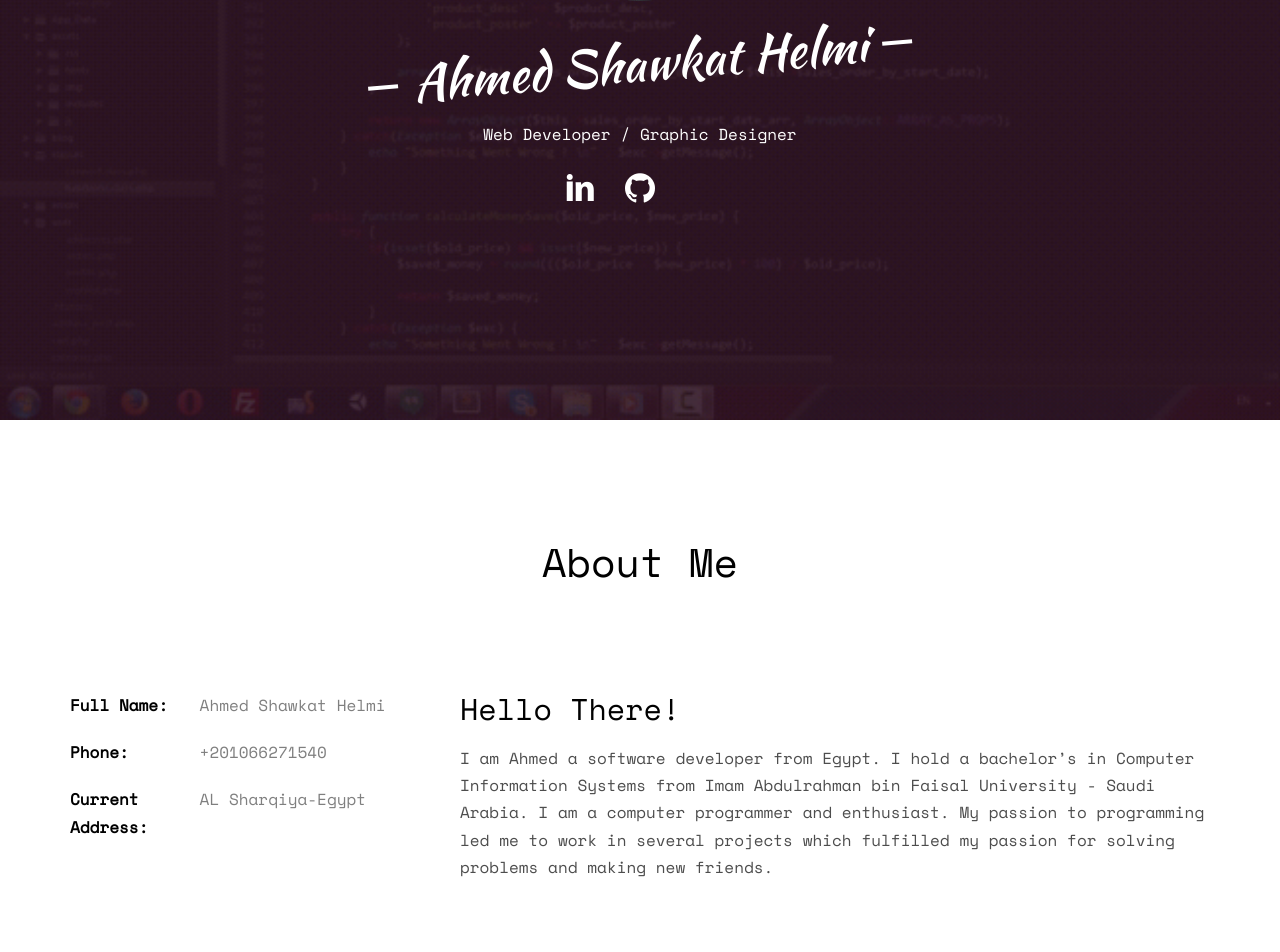
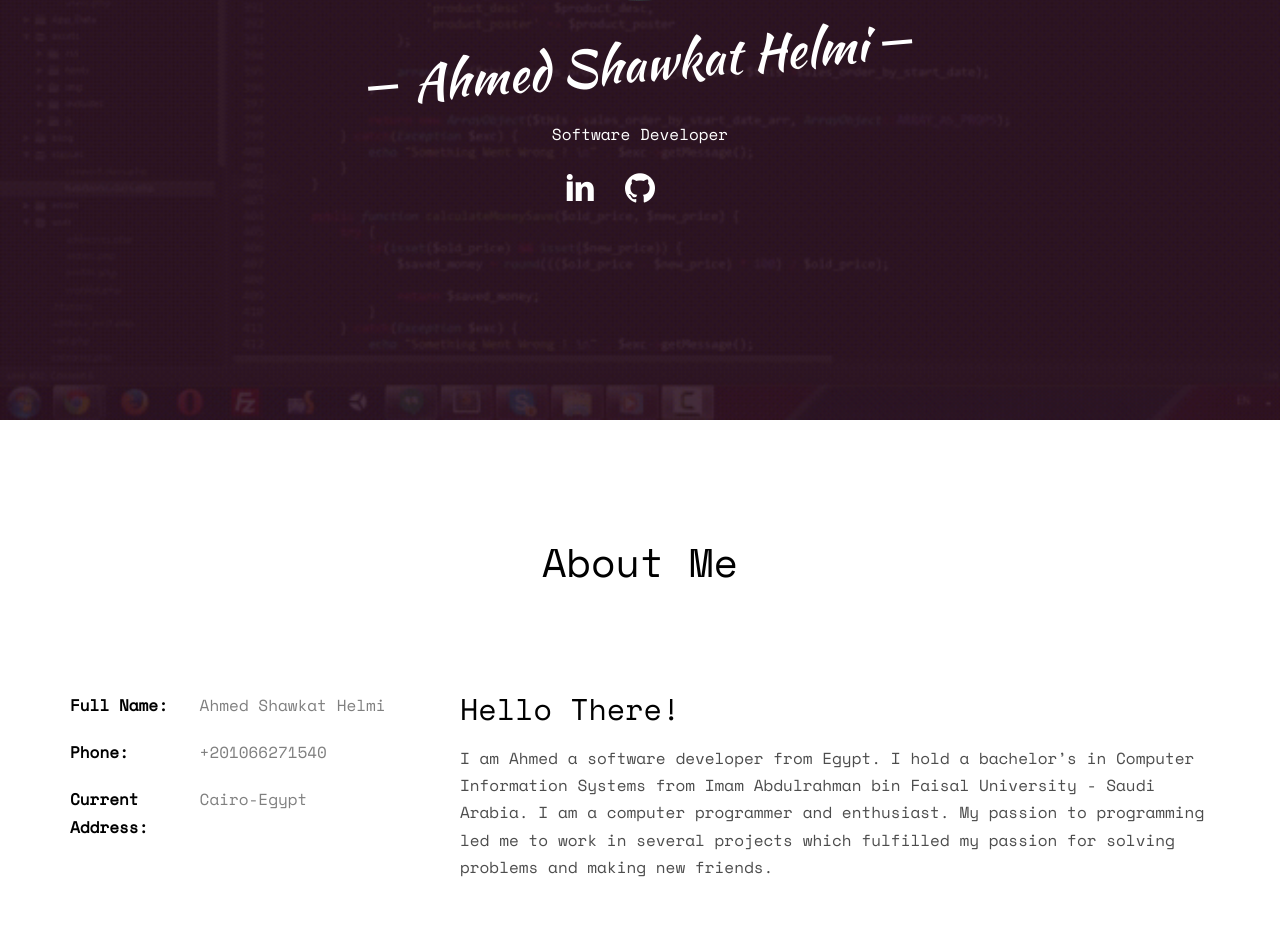
Before and after one commit to AhmedSHelmi/AhmedShawkat, a plain HTML site: page index.html in a window 1280 px wide. Shown: the part 380-1332 px from the top of the page. Drawn offline with nearby package versions, Linux system fonts and the light colour scheme; files whose address does not match are found by name.

Commit message:
Update index.html

```diff
--- a/index.html
+++ b/index.html
@@ -43,7 +43,7 @@
 						<div class="display-tc js-fullheight animate-box" data-animate-effect="fadeIn">
 							<div class="profile-thumb" style="background: url(images/me.jpg);"></div>
 							<h1><span>Ahmed Shawkat Helmi</span></h1>
-							<h3><span>Web Developer / Graphic Designer</span></h3>
+							<h3><span>Software Developer</span></h3>
 							<p>
 								<ul class="ahmed-social-icons">
 									<li><a href="https://www.linkedin.com/in/ahmed-s-helmi-baa20b95/" target="_blank"><i class="icon-linkedin2"></i></a></li>
@@ -70,7 +70,7 @@
 					<ul class="info">
 						<li><span class="first-block">Full Name:</span><span class="second-block">Ahmed Shawkat Helmi</span></li>
 						<li><span class="first-block">Phone:</span><span class="second-block">+201066271540</span></li>
-						<li><span class="first-block">Current Address:</span><span class="second-block">AL Sharqiya-Egypt </span></li>
+						<li><span class="first-block">Current Address:</span><span class="second-block"> Cairo-Egypt </span></li>
 					</ul>
 				</div>
 				<div class="col-md-8">
@@ -122,7 +122,7 @@
 									<span class="company">Evorezm Decision Support Solutions- Current</span>
 								</div>
 								<div class="timeline-body">
-									<p>I worked on tasks related to the development of the center's data warehouse</p>
+									<p>Fullstack (Django - Vue Stack)</p>
 								</div>
 							</div>
 						</li>
```
